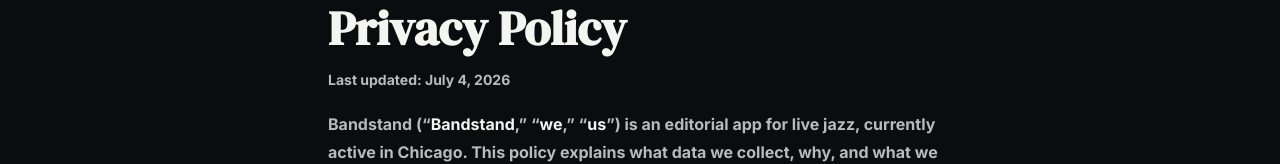
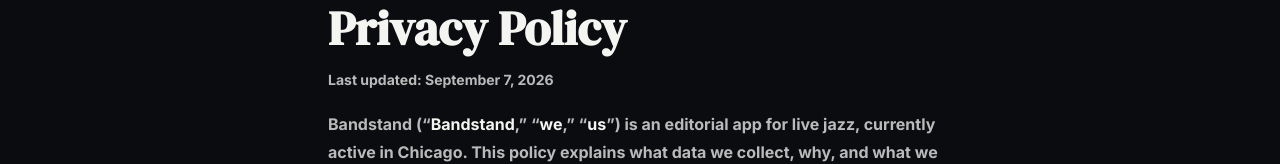
Before and after one commit to bandstandfm/bandstand-web, a Next.js app: page /privacy in a window 1280 px wide. Shown: the part 155-319 px from the top of the page. Built offline with nearby package versions, Linux system fonts and the light colour scheme; a web font is replaced by a local one.

Commit message:
Update page.tsx

```diff
--- a/src/app/privacy/page.tsx
+++ b/src/app/privacy/page.tsx
@@ -10,7 +10,7 @@
     <article className="max-w-2xl mx-auto px-6 pt-32 pb-16 prose prose-invert prose-headings:font-serif prose-headings:text-ink prose-p:text-ink/75 prose-a:text-brand prose-strong:text-ink prose-li:text-ink/75">
       <p className="text-brand text-xs tracking-[0.22em] uppercase font-medium">Legal</p>
       <h1 className="font-serif text-5xl text-ink mt-2 mb-2">Privacy Policy</h1>
-      <p className="text-ink/50 text-sm">Last updated: July 4, 2026</p>
+      <p className="text-ink/50 text-sm">Last updated: September 7, 2026</p>
 
       <p>Bandstand (&ldquo;<strong>Bandstand</strong>,&rdquo; &ldquo;<strong>we</strong>,&rdquo; &ldquo;<strong>us</strong>&rdquo;) is an editorial app for live jazz, currently active in Chicago. This policy explains what data we collect, why, and what we do (and don&apos;t do) with it. We try to be plain-spoken; if anything below is unclear, write <a href="mailto:support@bandstand.fm">support@bandstand.fm</a>.</p>
 
```
